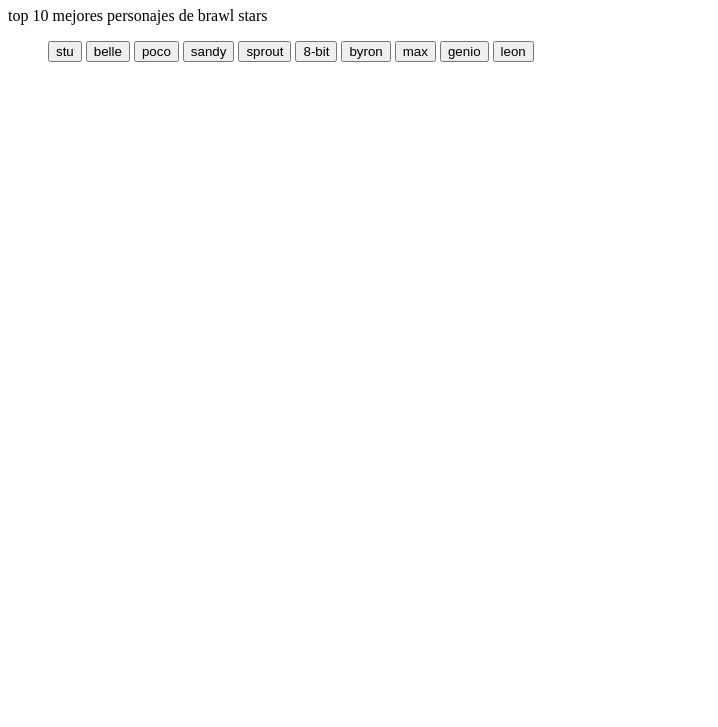
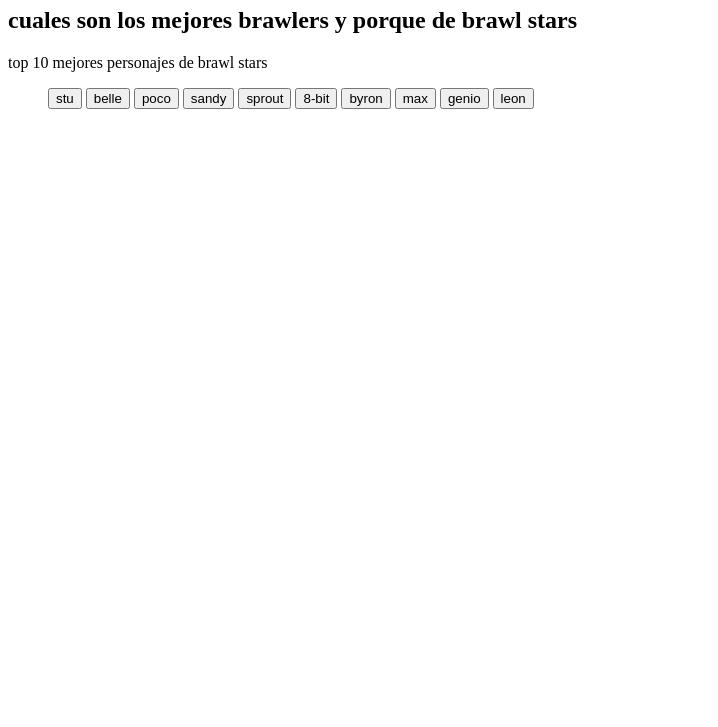
Before and after one commit to lopezchayisaias/la-pagina-de-isaias-, a plain HTML site: page index.html in a window 1280 px wide. Shown: the part 73-800 px from the top of the page, without its empty margins (0-718 px from the left). Drawn offline with Linux system fonts and the light colour scheme.

Commit message:
index.html

```diff
--- a/index.html
+++ b/index.html
@@ -11,7 +11,10 @@
     <h1>
         MEJORES PERSONAJES DE BRAWL STARS
     </h1>
-<p>
+    <p>
+    <h2>
+        cuales son los mejores brawlers y porque de brawl stars
+    </h2>
     top 10 mejores personajes de brawl stars
 </p>
 <ul>
```
